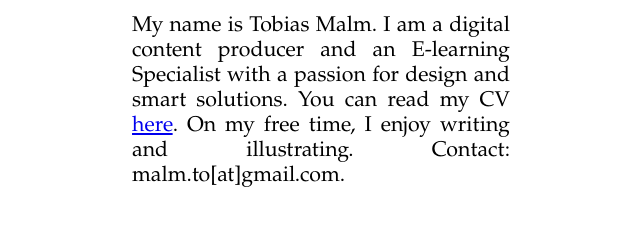
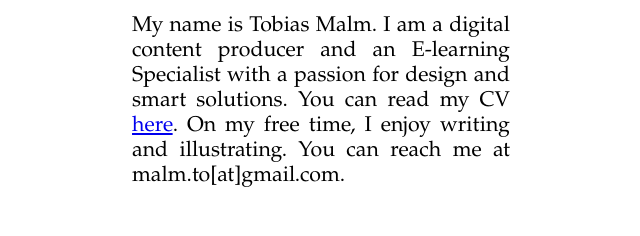
Before and after one commit to malmto/webpage, a plain HTML site: page index.html in a window 1280 px wide. Shown: the part 428-664 px from the top of the page, without its empty margins (319-959 px from the left). Drawn offline with Linux system fonts and the light colour scheme.

Commit message:
Update text

```diff
--- a/index.html
+++ b/index.html
@@ -55,7 +55,7 @@ none;text-underline:none'><o:p></o:p></span></span></p>
   lang=EN-US style='mso-ansi-language:EN-US'>here</span></a></span><span
   lang=EN-US style='font-size:16.0pt;font-family:"Garamond",serif;mso-bidi-font-family:
   Garamond;color:black;mso-ansi-language:EN-US'>. On my free time, I enjoy
-  writing and illustrating. Contact: malm.to[at]gmail.com.</span></p>
+  writing and illustrating. You can reach me at malm.to[at]gmail.com.&nbsp; &nbsp; &nbsp;</span></p>
   </td>
  </tr>
 </table>
```
